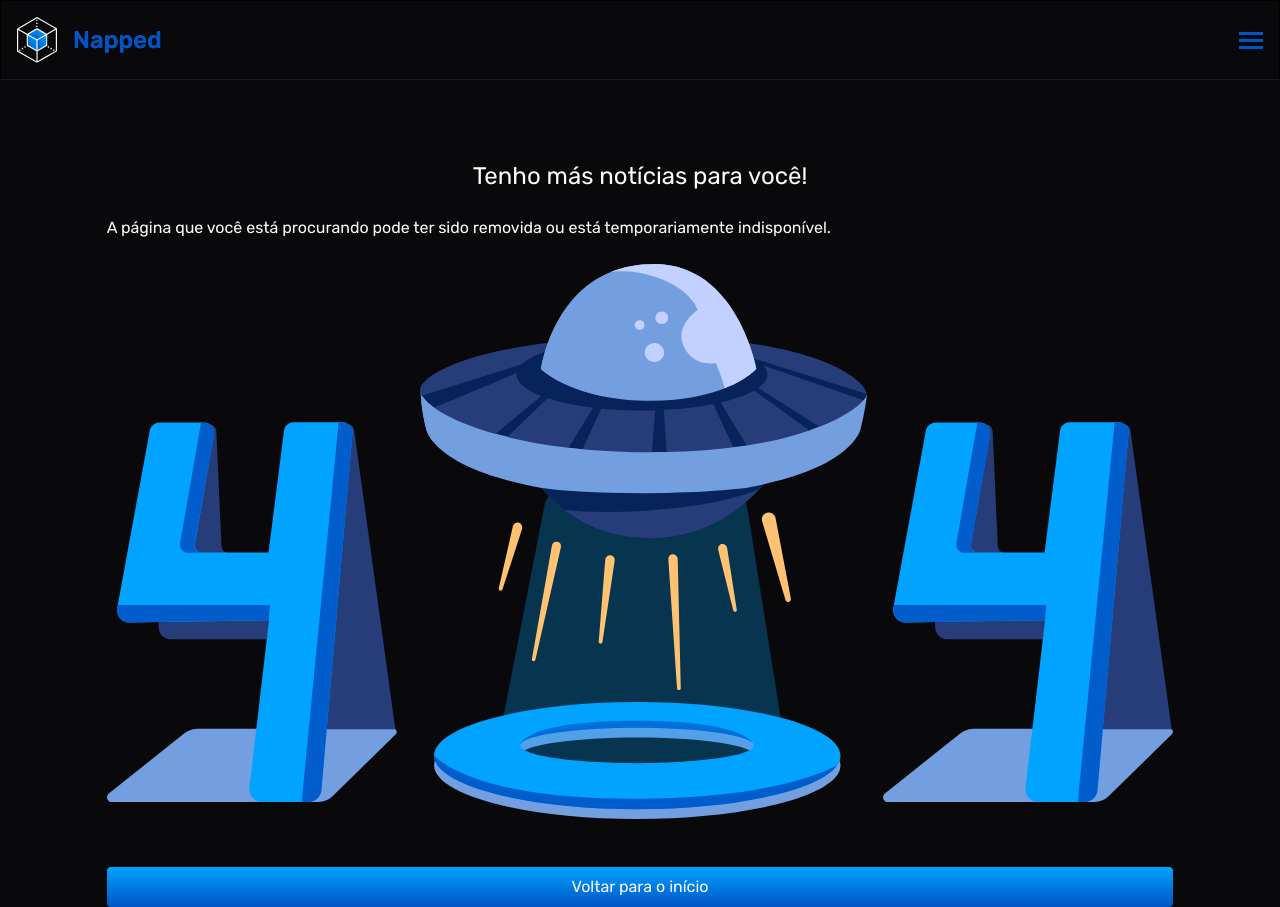
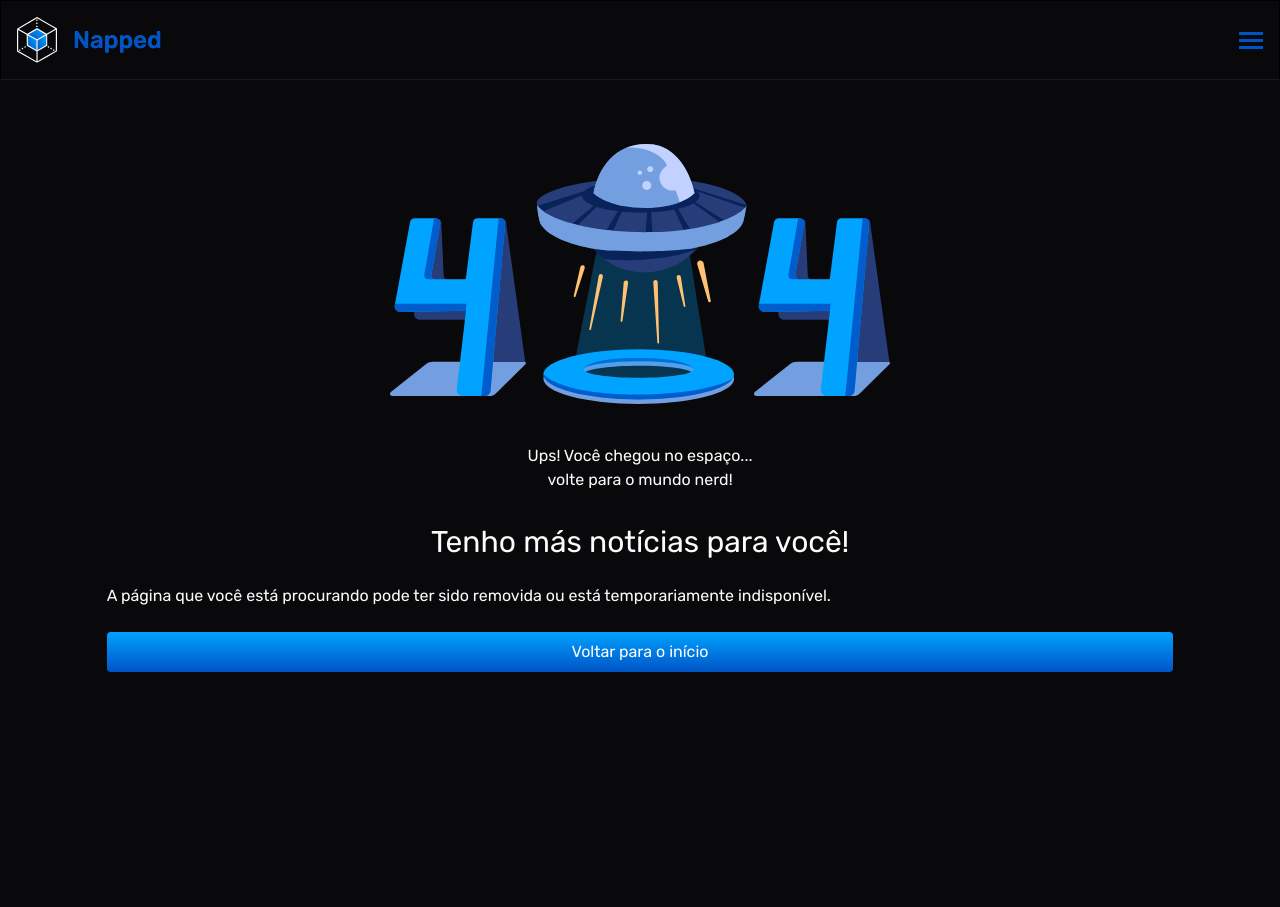
Before and after one commit to murilonicemento/napped, a React (Vite) app: page /movies in a window 1280 px wide. After the commit the page ends 800 px from the top, so only its background shows below. Built offline with nearby package versions, Linux system fonts and the light colour scheme.

Commit message:
feat: inclusão de novos textos e reestruturação dos elementos

```diff
--- a/src/pages/NotFound.tsx
+++ b/src/pages/NotFound.tsx
@@ -6,24 +6,28 @@ export function NotFound() {
   return (
     <>
       <Header />
-      <main className="w-10/12 m-auto mt-20 text-white">
+      <main className="w-10/12 m-auto mt-16 text-white">
+        <section className="grid place-items-center mb-8">
+          <img src={notFound} alt="404 Not Found Image" />
+          <p className="mt-10">Ups! Você chegou no espaço...</p>
+          <p>volte para o mundo nerd!</p>
+        </section>
+
         <section className="flex flex-col justify-center mb-6">
-          <h1 className="text-2xl text-center mb-6">
+          <h1 className="text-3xl text-center mb-6">
             Tenho más notícias para você!
           </h1>
           <p className="text-justify mb-6">
             A página que você está procurando pode ter sido removida ou está
             temporariamente indisponível.
           </p>
-          <img src={notFound} alt="404 Not Found Image" />
           <Link
             to="/"
-            className="bg-gradient-to-b from-brand to-dark-blue w-full flex justify-center border rounded border-none p-2 mt-12"
+            className="bg-gradient-to-b from-brand to-dark-blue w-full flex justify-center border rounded border-none p-2"
           >
             Voltar para o início
           </Link>
         </section>
-        <section></section>
       </main>
     </>
   );
```
